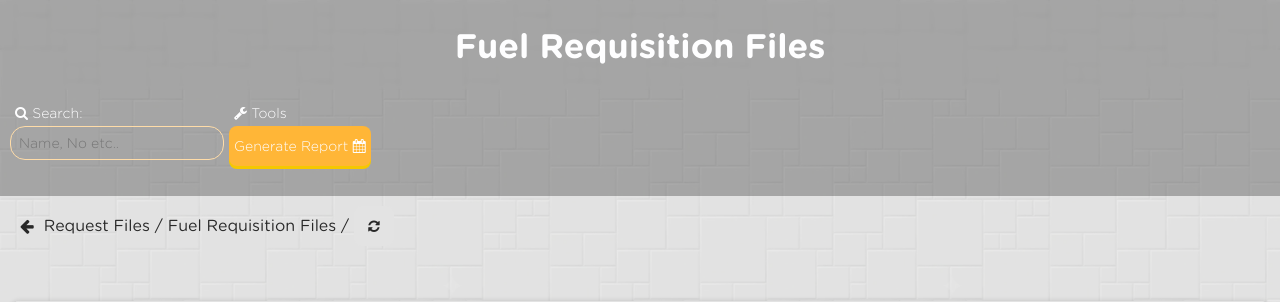
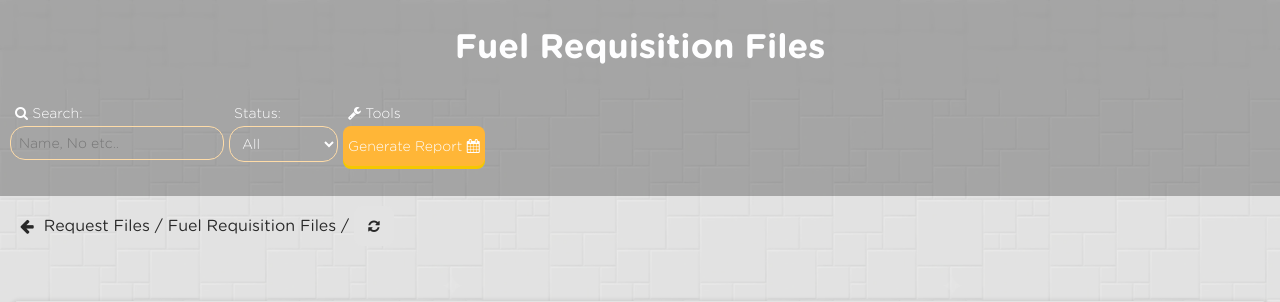
Before and after one commit to ItsAtomTech/OP_System, a Flask app: page /fuel_files_table in a window 1280 px wide. Shown: the top 302 px of the page. Run offline with Flask 3, Linux system fonts and the light colour scheme; data that the repository does not hold is empty.

Commit message:
Fixed some Typos
:-P

```diff
--- a/website/static/js/data/purchase_request_form.js
+++ b/website/static/js/data/purchase_request_form.js
@@ -105,7 +105,7 @@ let formStructure = {
                     "Quantity",
                     "Item Description",
                     "Unit Cost",
-                    "Total Ammount"
+                    "Total Amount"
                 ],
                 "itemsConfig": [
                     {
--- a/website/templates/fuel_files_table.html
+++ b/website/templates/fuel_files_table.html
@@ -58,6 +58,16 @@
 			 </div>
 
 
+			<div class="input_class_rounded">
+				<label class="small primary_color_invert"> Status: </label>
+				<select class="small primary_color_invert primary_background_darker" oninput="delayedQuerry()" id="status_filter">
+					<option value="" > All </option>
+					<option class="primary_background_darker primary_color" value="pending" > Pending </option>
+					<option class="primary_background_darker primary_color" value="approved" > Approved </option>
+					<option class="primary_background_darker primary_color" value="processed" > Processed </option>
+				</select>
+			</div>
+
 
 
 			 <div class="input_class_rounded">
@@ -66,6 +76,8 @@
 				<button class="df_button primary_color_invert small secondary_background" onclick="showModalContent('report_modal');"> Generate Report <span class="fa fa-calendar"> </span> </button>
 
 			</div>
+
+
 
 
 
--- a/website/templates/login.html
+++ b/website/templates/login.html
@@ -20,7 +20,7 @@
 		</div>
 
 		<div class="title_text bold medium">
-			Order & Precurment System
+			Order & Procurement System
 		</div>
 
 	</div>
--- a/website/templates/signup.html
+++ b/website/templates/signup.html
@@ -20,7 +20,7 @@
 		</div>
 
 		<div class="title_text bold medium">
-			Order & Precurment System
+			Order & Procurement System
 		</div>
 
 	</div>
```
